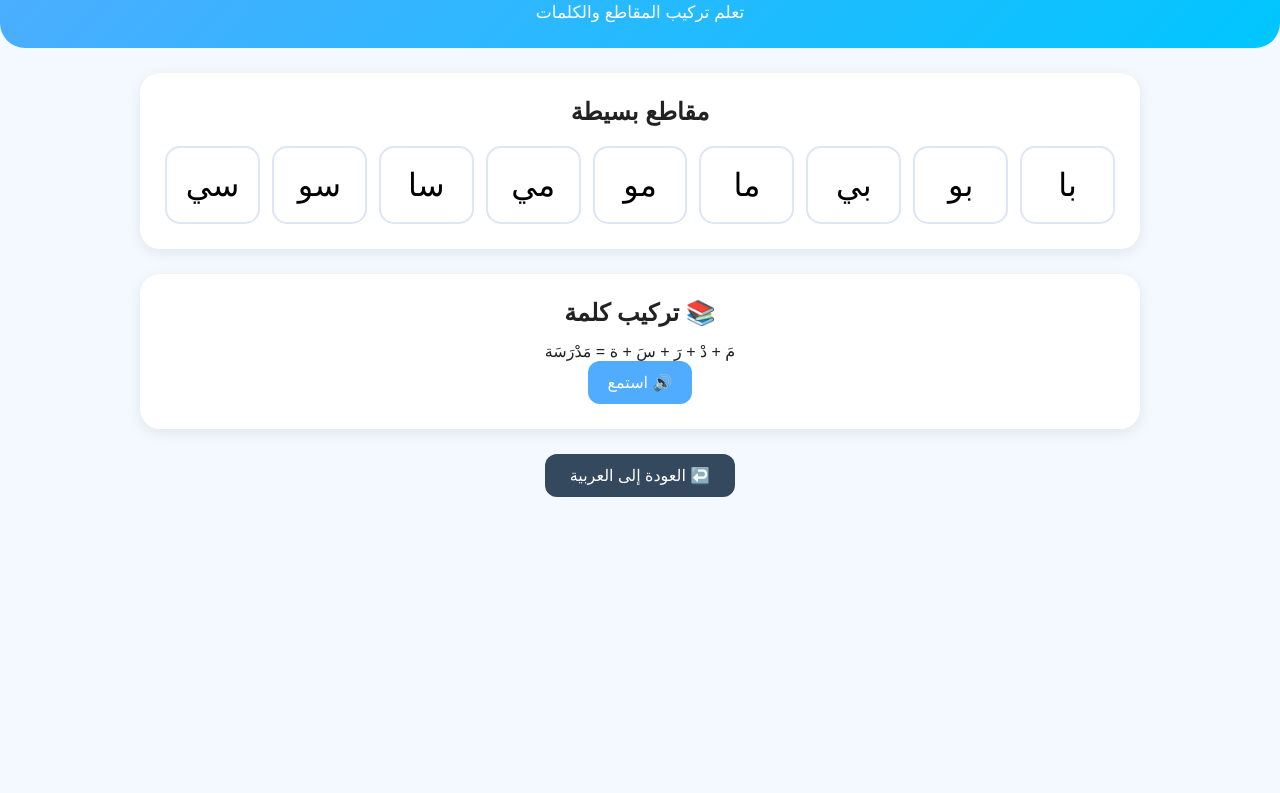
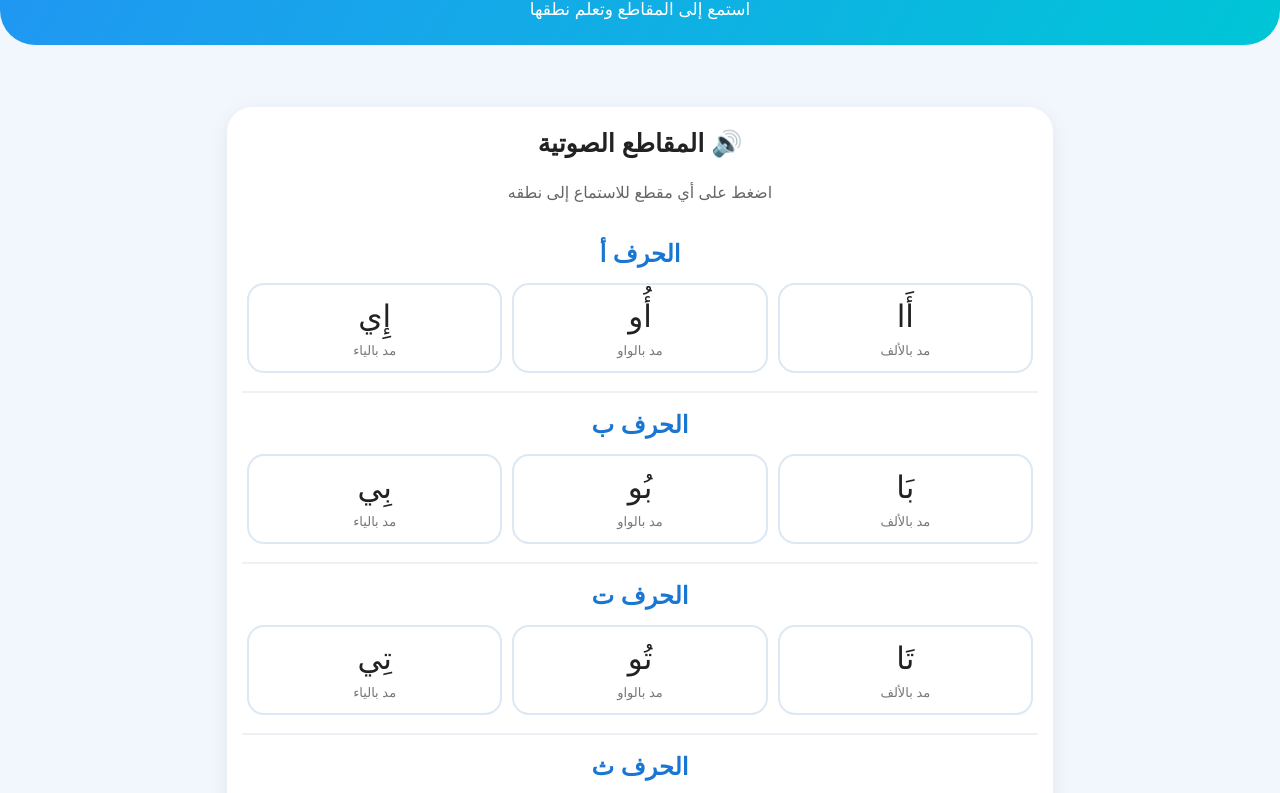
Before and after one commit to titanicjawad6426-collab/ataalam-alqiraa, a website: page arabic-syllables.html in a window 1280 px wide. Shown: the part 68-861 px from the top of the page. Before the commit the page ends 800 px from the top, so only its background shows below. Drawn offline with Linux system fonts and the light colour scheme.

Commit message:
Update arabic-syllables.html

```diff
--- a/arabic-syllables.html
+++ b/arabic-syllables.html
@@ -1,54 +1,167 @@
 <!DOCTYPE html>
 <html lang="ar" dir="rtl">
+
 <head>
     <meta charset="UTF-8">
     <meta name="viewport" content="width=device-width, initial-scale=1.0">
-    <title>المقاطع العربية</title>
+
+    <title>تعلم المقاطع العربية</title>
+
     <link rel="stylesheet" href="style.css">
+
+    <style>
+        * {
+            box-sizing: border-box;
+        }
+
+        body {
+            margin: 0;
+            background: #f1f7fd;
+            font-family: Arial, sans-serif;
+        }
+
+        header {
+            background: linear-gradient(120deg, #2196f3, #00c6d7);
+            color: white;
+            text-align: center;
+            padding: 25px 10px;
+            border-radius: 0 0 35px 35px;
+        }
+
+        header h1 {
+            margin: 5px;
+            font-size: 27px;
+        }
+
+        header p {
+            font-size: 17px;
+        }
+
+        .container {
+            max-width: 850px;
+            margin: 25px auto;
+            padding: 12px;
+        }
+
+        .content-box {
+            background: white;
+            border-radius: 25px;
+            padding: 22px 15px;
+            margin-bottom: 25px;
+            box-shadow: 0 5px 20px rgba(0,0,0,0.07);
+        }
+
+        .content-box h2 {
+            text-align: center;
+            font-size: 25px;
+            margin-bottom: 25px;
+        }
+
+        .letter-card {
+            border-bottom: 2px solid #edf1f6;
+            padding: 18px 5px;
+        }
+
+        .letter-card:last-child {
+            border-bottom: none;
+        }
+
+        .letter-title {
+            text-align: center;
+            font-size: 24px;
+            font-weight: bold;
+            color: #1976d2;
+            margin-bottom: 15px;
+        }
+
+        .syllable-grid {
+            display: grid;
+            grid-template-columns: repeat(3, 1fr);
+            gap: 10px;
+        }
+
+        .syllable {
+            min-height: 90px;
+            border: 2px solid #dce8f3;
+            border-radius: 17px;
+            background: white;
+            font-family: Arial, sans-serif;
+            font-size: 31px;
+            color: #222;
+            cursor: pointer;
+            transition: 0.2s;
+        }
+
+        .syllable span {
+            display: block;
+            font-size: 13px;
+            color: #777;
+            margin-top: 8px;
+        }
+
+        .syllable:active {
+            background: #dceeff;
+            transform: scale(0.95);
+        }
+
+        .syllable.playing {
+            background: #e1f2ff;
+            border-color: #2196f3;
+            color: #0875c9;
+        }
+
+        .back-button {
+            display: block;
+            text-align: center;
+            background: #34495e;
+            color: white;
+            text-decoration: none;
+            padding: 18px;
+            border-radius: 18px;
+            font-size: 20px;
+            margin: 25px auto;
+            max-width: 320px;
+        }
+
+        .instructions {
+            text-align: center;
+            color: #666;
+            font-size: 16px;
+            margin-bottom: 20px;
+        }
+
+        @media (max-width: 380px) {
+            .syllable {
+                font-size: 26px;
+                min-height: 80px;
+            }
+
+            .syllable-grid {
+                gap: 6px;
+            }
+        }
+
+    </style>
 </head>
 
 <body>
 
 <header>
-    <h1>🧩 المقاطع العربية</h1>
-    <p>تعلم تركيب المقاطع والكلمات</p>
+    <h1>🧩 تعلم المقاطع العربية</h1>
+    <p>استمع إلى المقاطع وتعلم نطقها</p>
 </header>
 
 <main class="container">
 
     <div class="content-box">
 
-        <h2>مقاطع بسيطة</h2>
+        <h2>🔊 المقاطع الصوتية</h2>
 
-        <div class="letter-grid">
+        <p class="instructions">
+            اضغط على أي مقطع للاستماع إلى نطقه
+        </p>
 
-            <button class="letter" onclick="speak('با')">با</button>
-            <button class="letter" onclick="speak('بو')">بو</button>
-            <button class="letter" onclick="speak('بي')">بي</button>
-
-            <button class="letter" onclick="speak('ما')">ما</button>
-            <button class="letter" onclick="speak('مو')">مو</button>
-            <button class="letter" onclick="speak('مي')">مي</button>
-
-            <button class="letter" onclick="speak('سا')">سا</button>
-            <button class="letter" onclick="speak('سو')">سو</button>
-            <button class="letter" onclick="speak('سي')">سي</button>
-
-        </div>
-
-    </div>
-
-    <div class="content-box">
-
-        <h2>📚 تركيب كلمة</h2>
-
-        <p>مَ + دْ + رَ + سَ + ة = مَدْرَسَة</p>
-
-        <button
-            class="open-button"
-            onclick="speak('مدرسة')">
-            🔊 استمع
-        </button>
+        <div id="syllables"></div>
 
     </div>
 
@@ -59,20 +172,134 @@
 </main>
 
 <script>
-function speak(text) {
 
-    if ("speechSynthesis" in window) {
+const letters = [
+
+    ["أ", "أَا", "أُو", "إِي"],
+
+    ["ب", "بَا", "بُو", "بِي"],
+    ["ت", "تَا", "تُو", "تِي"],
+    ["ث", "ثَا", "ثُو", "ثِي"],
+
+    ["ج", "جَا", "جُو", "جِي"],
+    ["ح", "حَا", "حُو", "حِي"],
+    ["خ", "خَا", "خُو", "خِي"],
+
+    ["د", "دَا", "دُو", "دِي"],
+    ["ذ", "ذَا", "ذُو", "ذِي"],
+
+    ["ر", "رَا", "رُو", "رِي"],
+    ["ز", "زَا", "زُو", "زِي"],
+
+    ["س", "سَا", "سُو", "سِي"],
+    ["ش", "شَا", "شُو", "شِي"],
+
+    ["ص", "صَا", "صُو", "صِي"],
+    ["ض", "ضَا", "ضُو", "ضِي"],
+
+    ["ط", "طَا", "طُو", "طِي"],
+    ["ظ", "ظَا", "ظُو", "ظِي"],
+
+    ["ع", "عَا", "عُو", "عِي"],
+    ["غ", "غَا", "غُو", "غِي"],
+
+    ["ف", "فَا", "فُو", "فِي"],
+    ["ق", "قَا", "قُو", "قِي"],
+
+    ["ك", "كَا", "كُو", "كِي"],
+    ["ل", "لَا", "لُو", "لِي"],
+    ["م", "مَا", "مُو", "مِي"],
+
+    ["ن", "نَا", "نُو", "نِي"],
+    ["هـ", "هَا", "هُو", "هِي"],
+
+    ["و", "وَا", "وُو", "وِي"],
+    ["ي", "يَا", "يُو", "يِي"]
+
+];
+
+const container = document.getElementById("syllables");
+
+letters.forEach((letter, index) => {
+
+    const card = document.createElement("div");
+
+    card.className = "letter-card";
+
+    card.innerHTML = `
+        <div class="letter-title">
+            الحرف ${letter[0]}
+        </div>
+
+        <div class="syllable-grid">
+
+            <button class="syllable"
+                data-sound="${letter[1]}">
+                ${letter[1]}
+                <span>مد بالألف</span>
+            </button>
+
+            <button class="syllable"
+                data-sound="${letter[2]}">
+                ${letter[2]}
+                <span>مد بالواو</span>
+            </button>
+
+            <button class="syllable"
+                data-sound="${letter[3]}">
+                ${letter[3]}
+                <span>مد بالياء</span>
+            </button>
+
+        </div>
+    `;
+
+    container.appendChild(card);
+
+});
+
+
+// تشغيل صوت المقطع عند الضغط
+
+document.querySelectorAll(".syllable").forEach(button => {
+
+    button.addEventListener("click", function() {
+
+        const text = this.dataset.sound;
+
+        if (!("speechSynthesis" in window)) {
+            alert("متصفحك لا يدعم تشغيل النطق الصوتي");
+            return;
+        }
 
         speechSynthesis.cancel();
+
+        document.querySelectorAll(".syllable").forEach(btn => {
+            btn.classList.remove("playing");
+        });
+
+        this.classList.add("playing");
 
         const speech = new SpeechSynthesisUtterance(text);
 
         speech.lang = "ar-SA";
-        speech.rate = 0.75;
+        speech.rate = 0.65;
+        speech.pitch = 1;
+
+        speech.onend = () => {
+            this.classList.remove("playing");
+        };
+
+        speech.onerror = () => {
+            this.classList.remove("playing");
+        };
 
         speechSynthesis.speak(speech);
-    }
-}
+
+    });
+
+});
+
 </script>
 
 </body>
```
